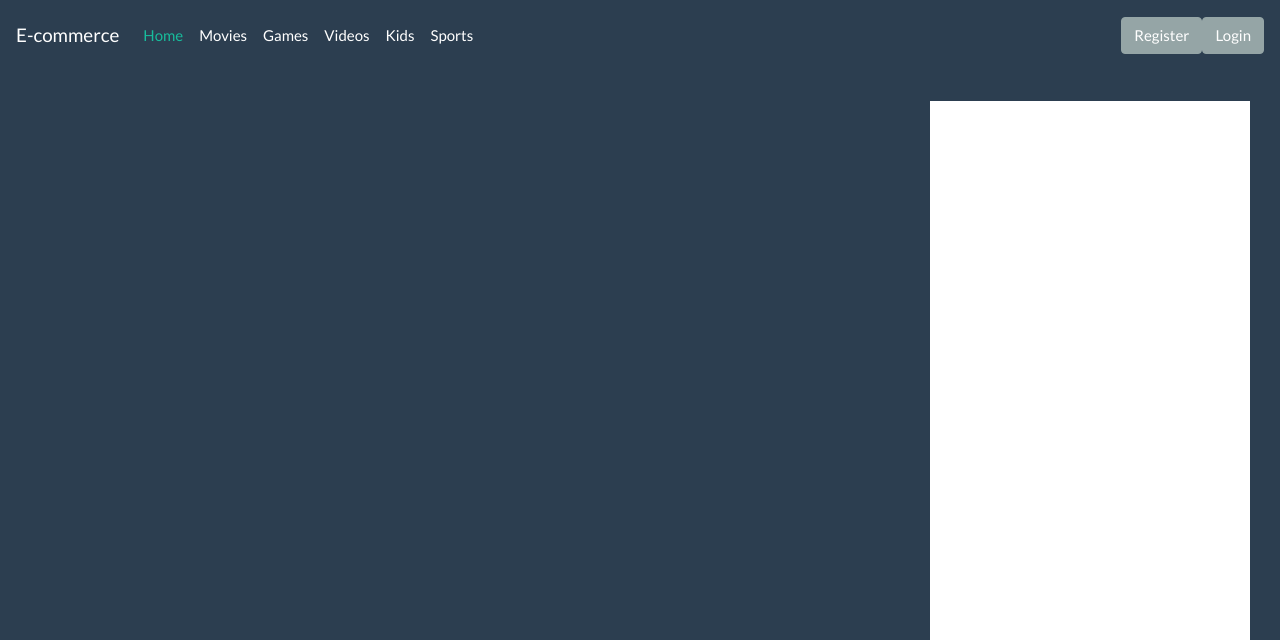
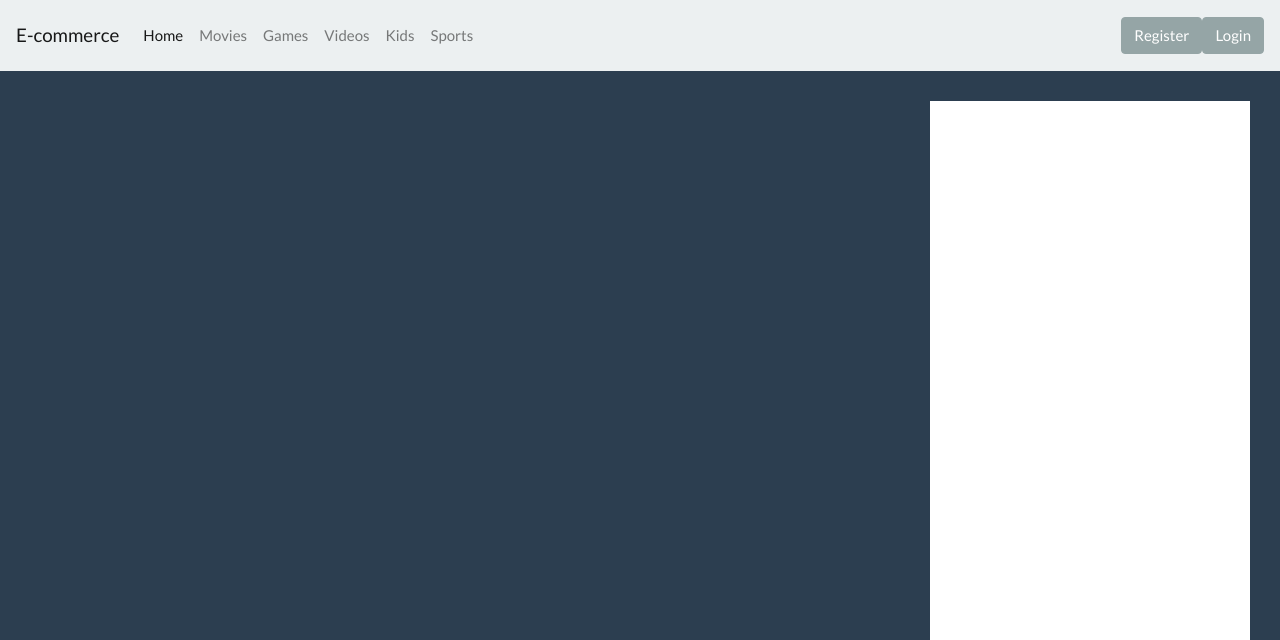
Before and after one commit to ArtemisZz/E-commerce-demo, a Symfony app: template templates/home/movie.html.twig in a window 1280 px wide. Shown: the top 640 px of the page. Run offline with Twig, Linux system fonts and the light colour scheme; the template is opened without the code that fills it, so the values that code supplies are empty; some libraries are stand-ins or nearby versions.

Commit message:
Ecommerce

```diff
--- a/src/Controller/AdminController.php
+++ b/src/Controller/AdminController.php
@@ -5,13 +5,14 @@ namespace App\Controller;
 use App\Entity\Movie;
 use App\Form\MovieType;
 use Doctrine\ORM\EntityManagerInterface;
+use Sensio\Bundle\FrameworkExtraBundle\Configuration\IsGranted;
 use Symfony\Bundle\FrameworkBundle\Controller\AbstractController;
 use Symfony\Component\HttpFoundation\File\Exception\FileException;
 use Symfony\Component\HttpFoundation\File\UploadedFile;
 use Symfony\Component\HttpFoundation\Request;
 use Symfony\Component\HttpFoundation\Response;
 use Symfony\Component\Routing\Annotation\Route;
-use Sensio\Bundle\FrameworkExtraBundle\Configuration\IsGranted;
+
 /**
  * @Route("/admin", name="admin.")
  * @IsGranted("ROLE_ADMIN")
--- a/src/Controller/SecurityController.php
+++ b/src/Controller/SecurityController.php
@@ -16,10 +16,6 @@ class SecurityController extends AbstractController
      */
     public function login(AuthenticationUtils $authenticationUtils): Response
     {
-        // if ($this->getUser()) {
-        //     return $this->redirectToRoute('target_path');
-        // }
-
         // get the login error if there is one
         $error = $authenticationUtils->getLastAuthenticationError();
         // last username entered by the user
--- a/templates/base.html.twig
+++ b/templates/base.html.twig
@@ -15,7 +15,7 @@
 </head>
 <body>
 <header>
-    <nav class="navbar navbar-expand-lg navbar-dark bg-primary">
+    <nav class="navbar navbar-expand-lg navbar-light bg-light">
         <a class="navbar-brand" href="#">E-commerce</a>
         <button class="navbar-toggler" type="button" data-toggle="collapse" data-target="#navbarColor01"
                 aria-controls="navbarColor01" aria-expanded="false" aria-label="Toggle navigation">
```
Also changed, not shown: src/Controller/RegistrationController.php (+2 -16 lines).
